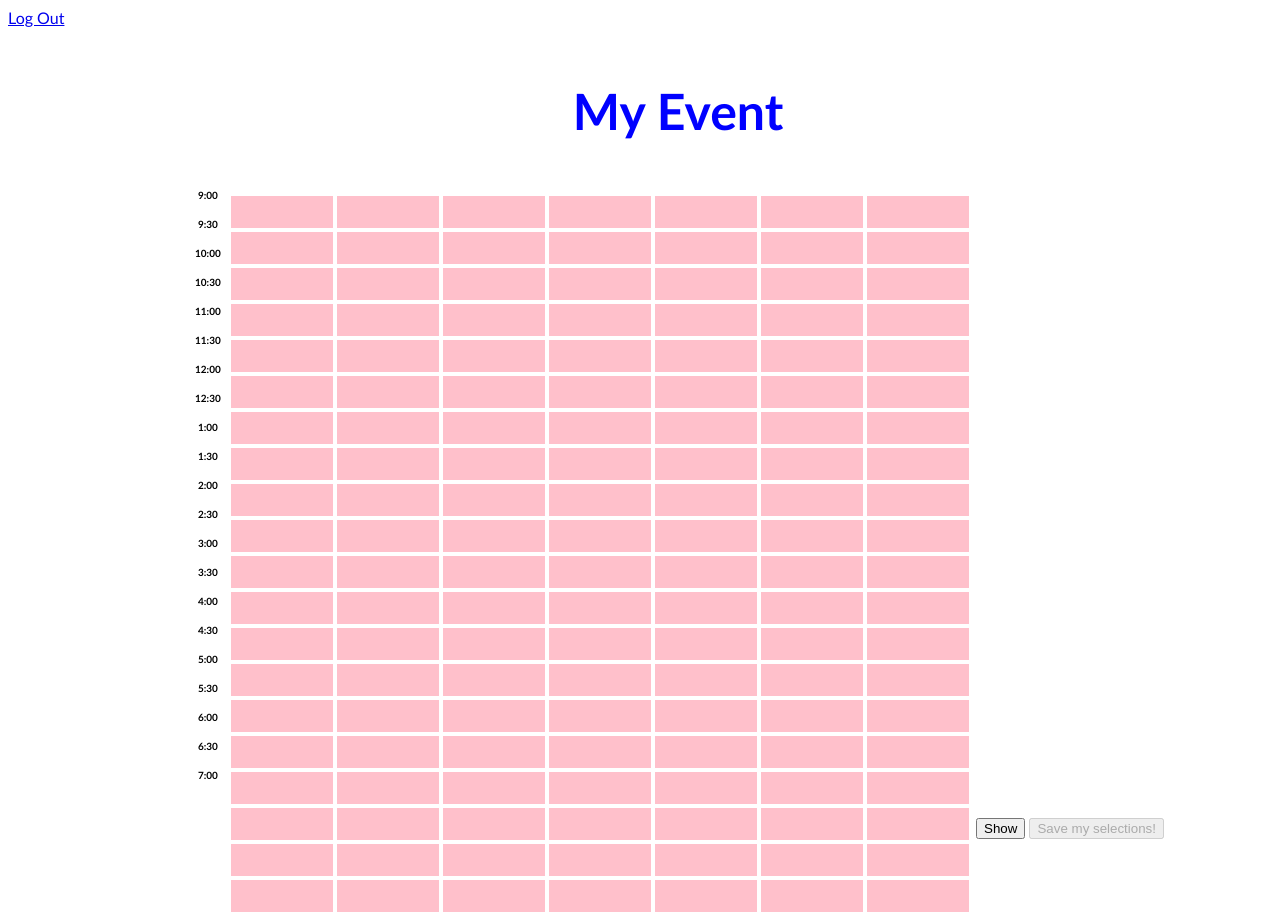
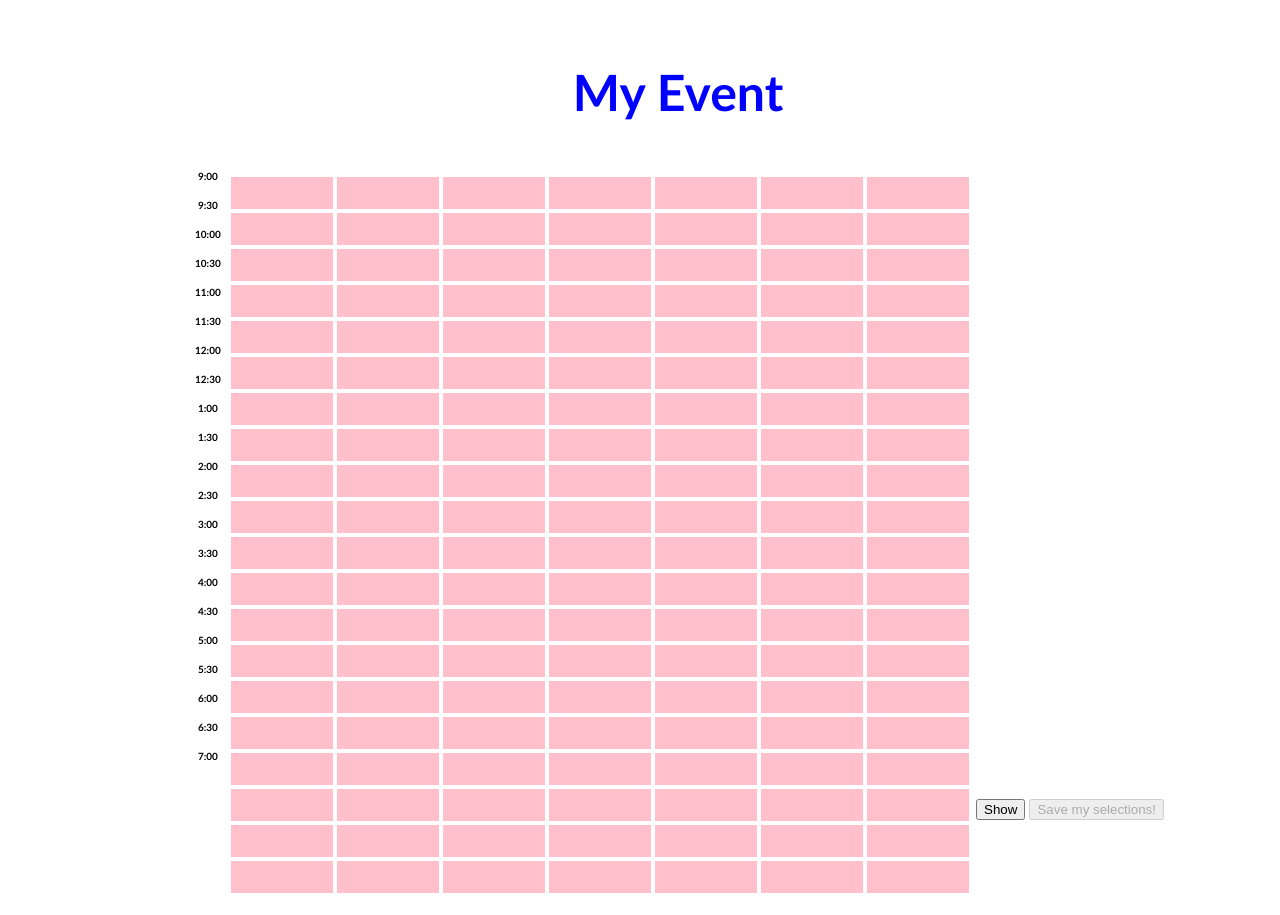
Before and after one commit to owenzel/cs178-scheduling, a SvelteKit app: page /schedule/1/1/1 in a window 1280 px wide. Built offline with nearby package versions, Linux system fonts and the light colour scheme; no server answers; the database is empty.

Commit message:
Started exporting to CSV

```diff
--- a/src/routes/schedule/[meeting_name]/[first_name]/[last_initial]/+page.svelte
+++ b/src/routes/schedule/[meeting_name]/[first_name]/[last_initial]/+page.svelte
@@ -157,7 +157,13 @@
 			}
 		});
 
+		// TODO: Handle success/failure - show pop up?
 		await response.json();
+	}
+
+	// TODO: Implement
+	function handleExportToCSV() {
+		console.log("Export to CSV...");
 	}
 
 </script>
@@ -183,7 +189,8 @@
 </style>
 
 <!-- TODO: Add column headers: days of week -->
-<a href="/">Log Out</a>
+<Button href="/">Log Out</Button>
+<Button on:click={handleExportToCSV}>Export All Results to CSV</Button>
 <svelte:window on:mousedown={beginDrag} on:mouseup={endDrag} />
 <div class="scheduler">
 	<h1>My Event</h1>
```
